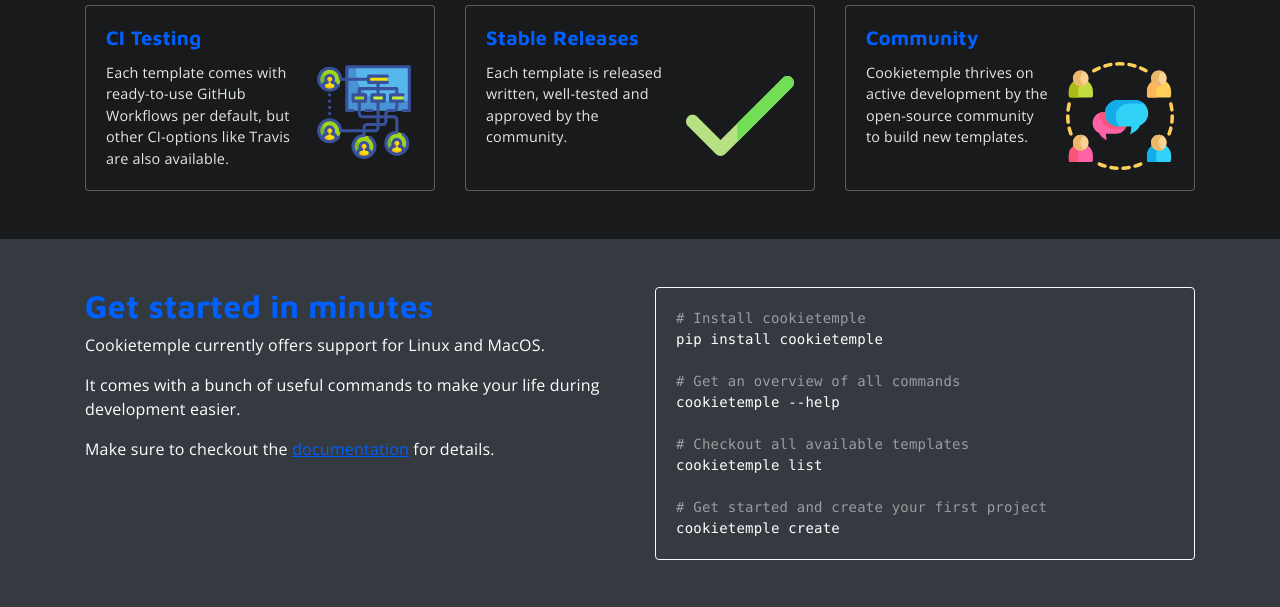
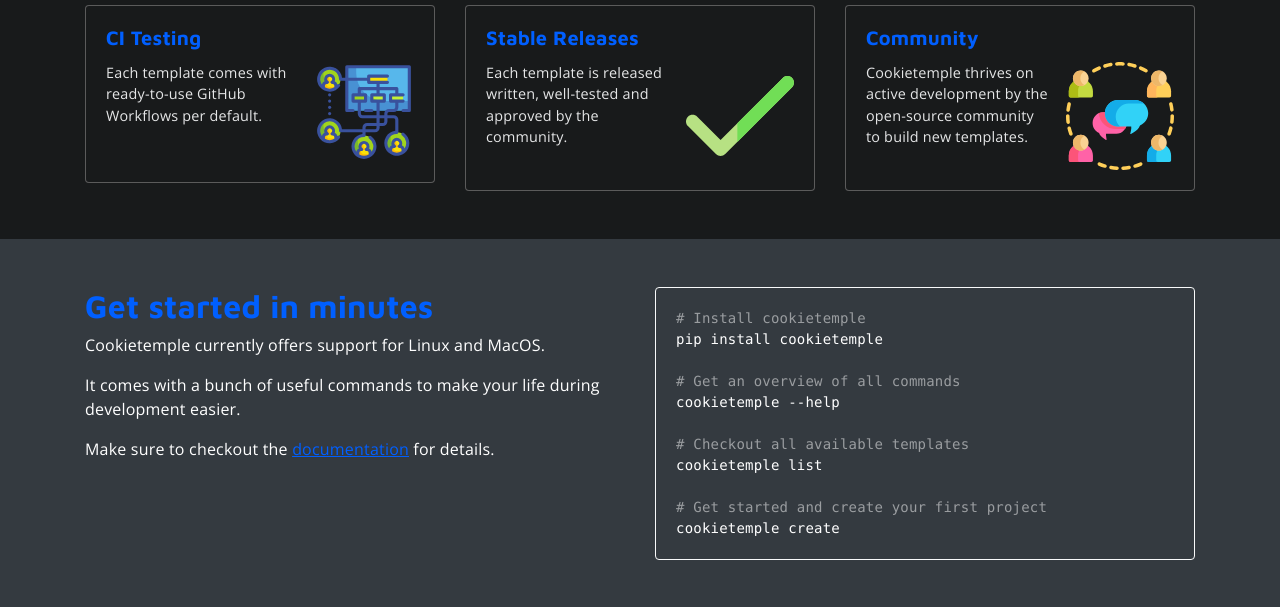
Before and after one commit to cookiejar/cookietemple_website, a Flask app: page /index in a window 1280 px wide. Shown: the part 1087-1694 px from the top of the page. Run offline with Flask 2, Linux system fonts and the light colour scheme; some libraries are stand-ins or nearby versions.

Commit message:
Removed travis from index age

```diff
--- a/cookietemple_website/templates/index.html
+++ b/cookietemple_website/templates/index.html
@@ -139,8 +139,7 @@
                 <div class="card-body">
                     <h5 class="card-title">CI Testing</h5>
                     <img class="float-right ml-3" height="100px" src="../static/assets/img/icons/CI_icon.svg"/>
-                    <p class="card-text">Each template comes with ready-to-use GitHub Workflows per default, but other CI-options like Travis are also
-                        available.</p>
+                    <p class="card-text">Each template comes with ready-to-use GitHub Workflows per default.</p>
                 </div>
             </div>
         </div>
```
